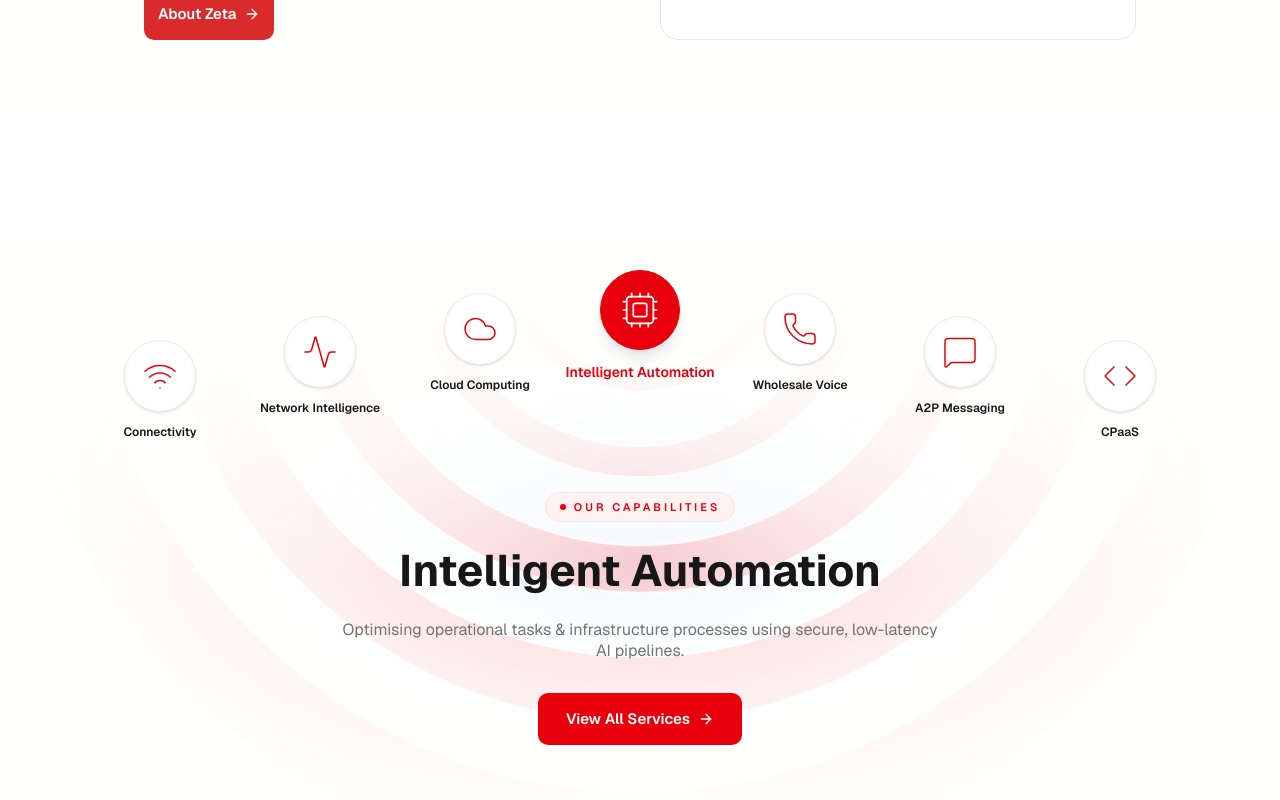
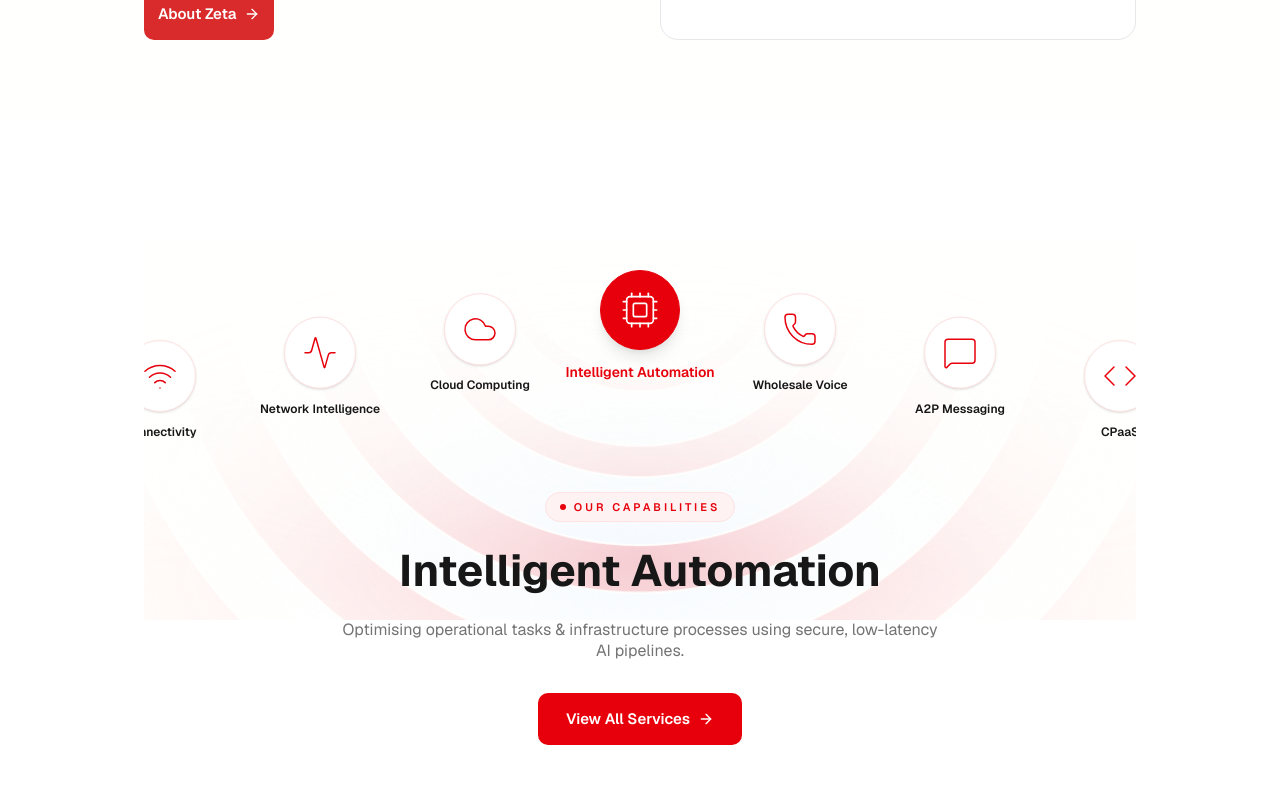
Before and after one commit to MalikAmirJaved/zeta-tech, a Next.js app: page / in a window 1280 px wide. Shown: the part 2340-3140 px from the top of the page. Built offline with nearby package versions, Linux system fonts and the light colour scheme.

Commit message:
engough good

```diff
--- a/src/components/sections/Automation.tsx
+++ b/src/components/sections/Automation.tsx
@@ -73,23 +73,20 @@
   },
 ];
 
+/* =========================================================
+   CONFIGURATION
+========================================================= */
+
 const DEFAULT_SELECTED = 3;
 const TOTAL = ITEMS.length;
-const CENTER = 3;
 
 /*
- * =========================================================
- * LAYOUT
- * =========================================================
- */
-
-/*
- * Actual empty gap between icon containers.
+ * Actual empty space between circles.
  */
 const ICON_GAP = 80;
 
 /*
- * Largest circle size.
+ * Active circle size.
  */
 const ACTIVE_SIZE = 80;
 
@@ -101,51 +98,50 @@
 const SLOT_SPACING = ACTIVE_SIZE + ICON_GAP;
 
 /*
- * Top position.
+ * Top margin.
  */
 const TOP_MARGIN = 30;
 
 /*
- * Depth of the arc.
+ * Curve depth.
  */
 const CURVE_DEPTH = 70;
 
 /*
- * Animation duration.
+ * Duration of ONE slot movement.
+ *
+ * This is intentionally short because if the user clicks
+ * something 3 positions away, we perform 3 quick movements.
  */
-const MOVE_DURATION = 850;
+const STEP_DURATION = 260;
 
 /*
- * Time an item stays hidden while wrapping.
+ * Small delay between individual steps.
+ *
+ * Keep this low so the movement feels like one continuous
+ * carousel rotation.
  */
-const WRAP_HIDE_DURATION = 350;
+const STEP_DELAY = 25;
+
+
+/* =========================================================
+   HELPERS
+========================================================= */
 
 /*
- * Time used to reveal the wrapped item.
- */
-const WRAP_SHOW_DURATION = 350;
-
-
-/*
- * =========================================================
- * HELPERS
- * =========================================================
- */
-
-/*
- * Converts an item index into its relative carousel position.
+ * Return relative position of an item from the center.
  *
  * Example:
  *
  * selected = 3
  *
- * index 0 -> -3
- * index 1 -> -2
- * index 2 -> -1
- * index 3 ->  0
- * index 4 ->  1
- * index 5 ->  2
- * index 6 ->  3
+ * item 0 = -3
+ * item 1 = -2
+ * item 2 = -1
+ * item 3 =  0
+ * item 4 =  1
+ * item 5 =  2
+ * item 6 =  3
  */
 const getRelativePosition = (
   index: number,
@@ -153,9 +149,6 @@
 ) => {
   let relative = index - selectedIndex;
 
-  /*
-   * Circular wrapping.
-   */
   if (relative > TOTAL / 2) {
     relative -= TOTAL;
   }
@@ -168,184 +161,341 @@
 };
 
 
+/* =========================================================
+   COMPONENT
+========================================================= */
+
 export function Automation() {
-  const [selected, setSelected] = useState(DEFAULT_SELECTED);
-
-  /*
-   * Current X positions.
-   */
-  const positionsRef = useRef<number[]>(
-    ITEMS.map((_, i) => {
-      return (i - DEFAULT_SELECTED) * SLOT_SPACING;
-    })
+  const [selected, setSelected] = useState(
+    DEFAULT_SELECTED
   );
 
   /*
-   * Items that are currently performing the
-   * hidden -> reposition -> visible animation.
+   * Current slot position for every item.
+   *
+   * Example:
+   *
+   * [-3, -2, -1, 0, 1, 2, 3]
    */
-  const [hiddenItems, setHiddenItems] = useState<Set<number>>(
-    new Set()
+  const positionsRef = useRef<number[]>(
+    ITEMS.map((_, index) =>
+      getRelativePosition(index, DEFAULT_SELECTED)
+    )
   );
 
   /*
-   * Force re-render after ref changes.
+   * Items currently being moved outside the visible area
+   * and repositioned on the opposite side.
+   */
+  const [hiddenItems, setHiddenItems] = useState<
+    Set<number>
+  >(new Set());
+
+  /*
+   * Prevent multiple clicks while the carousel is
+   * performing the sequential movement.
+   */
+  const isAnimatingRef = useRef(false);
+
+  /*
+   * Force component update after changing refs.
    */
   const [, setTick] = useState(0);
 
+  /*
+   * Current active content.
+   */
   const active = ITEMS[selected];
 
 
+  /* =======================================================
+     CALCULATE ONE STEP
+  ======================================================= */
+
+  const moveOneStep = async (
+    direction: 1 | -1
+  ) => {
     /*
-   * =========================================================
-   * SELECT ITEM
-   * =========================================================
+     * Current slot positions.
      */
-
-  const handleSelect = (index: number) => {
-    if (index === selected) return;
-
-    const oldSelected = selected;
+    const currentPositions =
+      positionsRef.current;
 
     /*
-     * Determine direction.
+     * Items that need to wrap.
      */
-    let steps = index - oldSelected;
+    const nextHiddenItems = new Set<number>();
 
-    if (steps > TOTAL / 2) {
-      steps -= TOTAL;
-    }
 
-    if (steps < -TOTAL / 2) {
-      steps += TOTAL;
+    /* =====================================================
+       FIND WRAPPING ITEM
+    ===================================================== */
+
+    currentPositions.forEach((position, index) => {
+      /*
+       * Moving left:
+       *
+       * -3 goes outside left
+       * and comes back at +3.
+       */
+      if (
+        direction === -1 &&
+        position === -3
+      ) {
+        nextHiddenItems.add(index);
       }
 
       /*
-     * =======================================================
-     * FIND ITEMS THAT MUST WRAP
-     * =======================================================
+       * Moving right:
        *
-     * Example:
-     *
-     * Going from:
-     *
-     *       [0 1 2 3 4 5 6]
-     *
-     * to:
-     *
-     *       [6 0 1 2 3 4 5]
-     *
-     * item 6 may need to appear from the opposite side.
-     *
-     * Those items should NOT visibly travel across
-     * the entire carousel.
+       * +3 goes outside right
+       * and comes back at -3.
        */
-
-    const wrappingItems = new Set<number>();
-
-    ITEMS.forEach((_, i) => {
-      const oldRelative = getRelativePosition(i, oldSelected);
-      const newRelative = getRelativePosition(i, index);
-
-      /*
-       * If the item crosses the circular boundary,
-       * treat it as a wrapping item.
-       */
-      const difference = newRelative - oldRelative;
-
-      if (Math.abs(difference) > 3) {
-        wrappingItems.add(i);
+      if (
+        direction === 1 &&
+        position === 3
+      ) {
+        nextHiddenItems.add(index);
       }
     });
 
 
     /*
-     * =======================================================
-     * HIDE WRAPPING ITEMS
-     * =======================================================
+     * Hide wrapping item BEFORE moving.
+     *
+     * This prevents the user from seeing it cross
+     * the entire screen.
      */
-
-    if (wrappingItems.size > 0) {
-      setHiddenItems(wrappingItems);
+    if (nextHiddenItems.size > 0) {
+      setHiddenItems(nextHiddenItems);
     }
 
 
     /*
-     * =======================================================
-     * CALCULATE NEW POSITIONS
-     * =======================================================
+     * Give React one frame to apply opacity: 0.
      */
+    await new Promise<void>((resolve) => {
+      requestAnimationFrame(() => {
+        resolve();
+      });
+    });
 
-    const newPositions = positionsRef.current.map((_, i) => {
-      const relativePosition = getRelativePosition(
-        i,
-        index
-      );
 
-      return relativePosition * SLOT_SPACING;
+    /* =====================================================
+       MOVE EVERY ITEM ONE SLOT
+    ===================================================== */
+
+    const newPositions =
+      currentPositions.map((position) => {
+        let nextPosition =
+          position - direction;
+
+        /*
+         * Wrap around.
+         */
+        if (nextPosition < -3) {
+          nextPosition = 3;
+        }
+
+        if (nextPosition > 3) {
+          nextPosition = -3;
+        }
+
+        return nextPosition;
       });
 
 
     /*
-     * =======================================================
-     * UPDATE SELECTED
-     * =======================================================
+     * Save new positions.
      */
+    positionsRef.current = newPositions;
 
-    setSelected(index);
+    setTick((value) => value + 1);
 
 
     /*
-     * =======================================================
-     * REPOSITION
-     * =======================================================
-     *
-     * Normal items animate.
-     *
-     * Wrapping items are hidden, so their position can
-     * effectively jump from one side to the other.
+     * Wait for the actual slot movement.
      */
-
-    positionsRef.current = newPositions;
-
-    setTick((t) => t + 1);
+    await new Promise<void>((resolve) => {
+      window.setTimeout(
+        resolve,
+        STEP_DURATION
+      );
+    });
 
 
     /*
-     * =======================================================
-     * SHOW WRAPPED ITEMS
-     * =======================================================
-     *
-     * They remain hidden for a short moment, then appear
-     * at their new destination.
+     * Now the wrapped item is already at its
+     * destination. Show it again.
      */
-
-    if (wrappingItems.size > 0) {
-      setTimeout(() => {
+    if (nextHiddenItems.size > 0) {
       setHiddenItems(new Set());
 
-        setTick((t) => t + 1);
-      }, WRAP_HIDE_DURATION + WRAP_SHOW_DURATION);
+      setTick((value) => value + 1);
+
+      /*
+       * Tiny pause makes the reappearance feel natural
+       * without slowing down the carousel.
+       */
+      await new Promise<void>((resolve) => {
+        window.setTimeout(
+          resolve,
+          STEP_DELAY
+        );
+      });
     }
   };
 
 
-  return (
-    <section className="relative bg-white py-30 px-6 lg:px-[144px] overflow-hidden">
+  /* =======================================================
+     HANDLE CLICK
+  ======================================================= */
 
-      <div className="max-w-[1440px] mx-auto relative">
+  const handleSelect = async (
+    index: number
+  ) => {
+    /*
+     * Ignore clicking current item.
+     */
+    if (index === selected) {
+      return;
+    }
+
+    /*
+     * Ignore clicks during animation.
+     *
+     * This prevents two carousel animations from
+     * fighting each other.
+     */
+    if (isAnimatingRef.current) {
+      return;
+    }
+
+    isAnimatingRef.current = true;
 
 
-        {/* =====================================================
-            ICONS ARC SECTION
-        ====================================================== */}
+    /* =====================================================
+       DETERMINE SHORTEST DIRECTION
+    ===================================================== */
 
-        <div className="relative h-[380px] mb-8">
+    let difference =
+      index - selected;
+
+    /*
+     * Normalize circular distance.
+     */
+    if (difference > TOTAL / 2) {
+      difference -= TOTAL;
+    }
+
+    if (difference < -TOTAL / 2) {
+      difference += TOTAL;
+    }
 
 
-          {/* ===================================================
+    /*
+     * Positive:
+     *
+     * selected -> next item to the right
+     *
+     * Negative:
+     *
+     * selected -> next item to the left
+     */
+    const direction: 1 | -1 =
+      difference > 0 ? 1 : -1;
+
+
+    /*
+     * Number of individual steps.
+     */
+    const numberOfSteps =
+      Math.abs(difference);
+
+
+    /* =====================================================
+       MOVE ONE SLOT AT A TIME
+    ===================================================== */
+
+    for (
+      let step = 0;
+      step < numberOfSteps;
+      step++
+    ) {
+      /*
+       * Perform exactly ONE carousel movement.
+       */
+      await moveOneStep(direction);
+
+      /*
+       * Update selected center item after every step.
+       *
+       * This makes the active circle move naturally
+       * through the carousel rather than jumping.
+       */
+      setSelected((current) => {
+        let next =
+          current + direction;
+
+        if (next < 0) {
+          next = TOTAL - 1;
+        }
+
+        if (next >= TOTAL) {
+          next = 0;
+        }
+
+        return next;
+      });
+    }
+
+
+    /*
+     * Animation finished.
+     */
+    isAnimatingRef.current = false;
+  };
+
+
+  /* =======================================================
+     RENDER
+  ======================================================= */
+
+  return (
+    <section
+      className="
+        relative
+        bg-white
+        py-30
+        px-6
+        lg:px-[144px]
+        overflow-hidden
+      "
+    >
+      <div
+        className="
+          max-w-[1440px]
+          mx-auto
+          relative
+        "
+      >
+
+        {/* =================================================
+            ICON ARC SECTION
+        ================================================= */}
+
+        <div
+          className="
+            relative
+            h-[380px]
+            mb-8
+            overflow-hidden
+          "
+        >
+
+          {/* ===============================================
               BACKGROUND ARC
-          ==================================================== */}
+          =============================================== */}
 
           <img
             src="/images/automationback.png"
@@ -364,9 +514,9 @@
           />
 
 
-          {/* ===================================================
+          {/* ===============================================
               ICON PIVOT
-          ==================================================== */}
+          =============================================== */}
 
           <div
             className="
@@ -378,44 +528,47 @@
             "
           >
 
+            {ITEMS.map((item, index) => {
+              const position =
+                positionsRef.current[index];
 
-            {/* =================================================
-                ICONS
-            ================================================= */}
 
-            {ITEMS.map((item, i) => {
-
-              const x = positionsRef.current[i];
+              /*
+               * X position.
+               */
+              const x =
+                position * SLOT_SPACING;
 
 
               /*
                * Distance from center.
                */
-              const distanceFromCenter =
-                Math.abs(x) / SLOT_SPACING;
+              const distance =
+                Math.abs(position);
 
 
               /*
-               * Vertical curve.
+               * Normal curved Y position.
                */
               const y =
                 TOP_MARGIN +
-                (distanceFromCenter / CENTER) *
+                (distance / 3) *
                   CURVE_DEPTH;
 
 
               /*
-               * Is this the active center item?
+               * Center item.
                */
               const isCenter =
-                Math.abs(x) < 1;
+                position === 0;
 
 
               /*
-               * Is this item currently wrapping?
+               * Is this item temporarily hidden
+               * because it is wrapping?
                */
               const isHidden =
-                hiddenItems.has(i);
+                hiddenItems.has(index);
 
 
               const Icon = item.icon;
@@ -425,7 +578,9 @@
                 <button
                   key={item.key}
                   type="button"
-                  onClick={() => handleSelect(i)}
+                  onClick={() =>
+                    handleSelect(index)
+                  }
                   aria-pressed={isCenter}
                   className="
                     absolute
@@ -436,86 +591,77 @@
                     focus:outline-none
                   "
                   style={{
-
-                    /*
-                     * =================================================
-                     * X POSITION
-                     * =================================================
-                     */
-                    left: `${x}px`,
-
-
-                    /*
-                     * =================================================
-                     * Y POSITION
-                     * =================================================
-                     */
-                    top: `${y}px`,
-
-
                     /*
                      * Button width.
                      */
                     width: 88,
 
-
                     /*
-                     * Center button on its X coordinate.
+                     * Center button around its
+                     * calculated X coordinate.
                      */
                     marginLeft: -44,
 
+                    /*
+                     * Position.
+                     */
+                    left: 0,
+                    top: 0,
 
                     /*
-                     * =================================================
-                     * WRAPPING ANIMATION
-                     * =================================================
+                     * X/Y movement.
                      *
-                     * Normal items:
-                     *
-                     * left/top animate smoothly.
-                     *
-                     * Wrapping items:
-                     *
-                     * disappear first.
-                     *
-                     * Then their position changes while invisible.
-                     *
-                     * Then they appear.
+                     * Because every click performs
+                     * one step at a time, this animation
+                     * remains quick and smooth even
+                     * for distant items.
                      */
+                    transform: `
+                      translateX(${x}px)
+                      translateY(${y}px)
+                    `,
 
                     transition: isHidden
-                      ? `
-                          opacity ${WRAP_HIDE_DURATION}ms ease-out
-                        `
+                      ? "none"
                       : `
-                          left ${MOVE_DURATION}ms cubic-bezier(0.33, 1.2, 0.64, 1),
-                          top ${MOVE_DURATION}ms cubic-bezier(0.33, 1.2, 0.64, 1),
-                          opacity ${WRAP_SHOW_DURATION}ms ease-in
+                          transform
+                          ${STEP_DURATION}ms
+                          cubic-bezier(
+                            0.22,
+                            0.75,
+                            0.25,
+                            1
+                          )
                         `,
 
                     /*
-                     * Hide wrapped item.
+                     * Hide only the wrapping item.
+                     *
+                     * It gets repositioned while invisible.
                      */
-                    opacity: isHidden ? 0 : 1,
+                    opacity: isHidden
+                      ? 0
+                      : 1,
 
                     /*
-                     * Keep hidden item from being clickable.
+                     * Don't allow clicking a hidden item.
                      */
                     pointerEvents: isHidden
                       ? "none"
                       : "auto",
 
                     /*
-                     * Keep wrapped item above/below correctly.
+                     * Active item always above others.
                      */
-                    zIndex: isCenter ? 20 : 10,
+                    zIndex: isCenter
+                      ? 20
+                      : 10,
                   }}
                 >
 
-
-                  {/* ============================================
+                  {/* ========================================
                       ICON CIRCLE
-                  ============================================= */}
+                  ======================================== */}
 
                   <div
                     className={`
@@ -525,8 +671,9 @@
                       items-center
                       justify-center
                       transition-all
-                      duration-500
+                      duration-300
                       ease-out
+
                       ${
                         isCenter
                           ? `
@@ -547,13 +694,13 @@
                       }
                     `}
                   >
-
                     <Icon
                       strokeWidth={1}
                       className={`
                         transition-all
-                        duration-500
+                        duration-300
                         ease-out
+
                         ${
                           isCenter
                             ? `
@@ -569,13 +716,12 @@
                         }
                       `}
                     />
-
                   </div>
 
 
-                  {/* ============================================
+                  {/* ========================================
                       LABEL
-                  ============================================= */}
+                  ======================================== */}
 
                   <span
                     className={`
@@ -585,8 +731,9 @@
                       text-center
                       whitespace-nowrap
                       transition-all
-                      duration-500
+                      duration-300
                       ease-out
+
                       ${
                         isCenter
                           ? `
@@ -611,16 +758,21 @@
         </div>
 
 
-        {/* =====================================================
+        {/* =================================================
             CONTENT SECTION
-        ====================================================== */}
+        ================================================= */}
 
-        <div className="relative bottom-40 text-center">
+        <div
+          className="
+            relative
+            bottom-40
+            text-center
+          "
+        >
 
-
-          {/* ===================================================
+          {/* ===============================================
               BADGE
-          ==================================================== */}
+          =============================================== */}
 
           <div
             className="
@@ -636,7 +788,6 @@
               mb-5
             "
           >
-
             <span
               className="
                 w-1.5
@@ -658,13 +809,12 @@
             >
               OUR CAPABILITIES
             </span>
-
           </div>
 
 
-          {/* ===================================================
+          {/* ===============================================
               HEADING
-          ==================================================== */}
+          =============================================== */}
 
           <h2
             className="
@@ -683,9 +833,9 @@
           </h2>
 
 
-          {/* ===================================================
+          {/* ===============================================
               DESCRIPTION
-          ==================================================== */}
+          =============================================== */}
 
           <p
             className="
@@ -705,9 +855,9 @@
           </p>
 
 
-          {/* ===================================================
+          {/* ===============================================
               BUTTON
-          ==================================================== */}
+          =============================================== */}
 
           <a
             href="#services"
@@ -738,13 +888,10 @@
                 group-hover:-rotate-30
               "
             />
-
           </a>
 
         </div>
-
       </div>
-
     </section>
   );
 }
```
Lines whose indentation alone changed are shown as unchanged.
